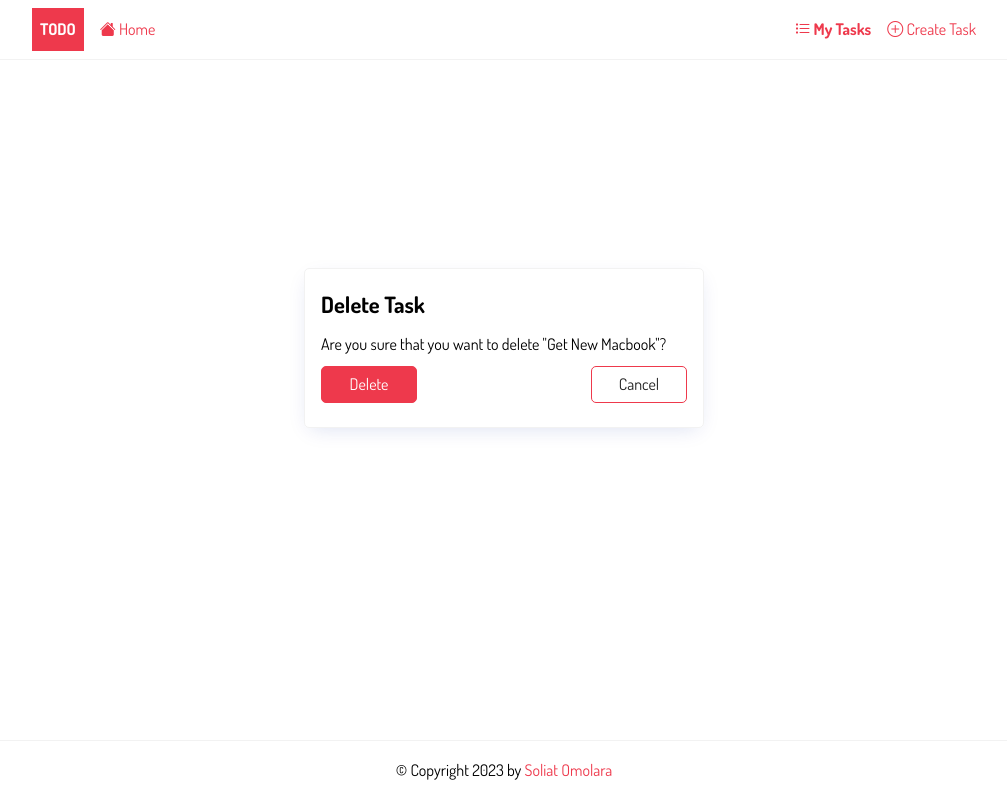
After one commit to SoliatOmolara/To-do-app-with-Django, a Django app: page /details/delete/1 in a window 1280 px wide. The commit adds this page. Shown: the whole page, without its empty margins (136-1143 px from the left). Run offline with Django 4.2, Linux system fonts and the light colour scheme; data comes from the database, SQL or seed files in the repository; both versions use the stored data as it was after the commit.

Commit message:
Added the Todo delete option

```diff
--- /dev/null
+++ b/Todo_project/todoapp/templates/todoapp/todo_confirm_delete.html
@@ -0,0 +1,16 @@
+{%extends 'todoapp/base.html'%}
+
+{%block content%}
+<div class="center">
+	<form method="post" class="card">
+		{% csrf_token %}
+		<h2>Delete Task</h2>
+		<p>Are you sure that you want to delete "{{task}}"?</p>
+		<p class="form-buttons">
+			<input type="submit" class="btn btn-primary" value="Delete">
+			<a href="{% url 'tasks'%}" class="btn btn-outline">Cancel</a>
+		</p>
+	</form>
+</div>
+
+{%endblock content%}
--- a/Todo_project/todoapp/templates/todoapp/todo_list.html
+++ b/Todo_project/todoapp/templates/todoapp/todo_list.html
@@ -9,7 +9,7 @@
 		{% for task in tasks %}
 			<li><li><a href="{% url 'details' task.id %}" class="{% if task.completed%}completed{%endif%}">{{ task.title }}</a>
 				 <div  class="task-controls">
-				 	<a href="#"><i class="bi bi-trash"></i> </a>
+					<a href="{%url 'delete' task.id %}"><i class="bi bi-trash"></i> </a>
                     <a href="{%url 'update' task.id %}"><i class="bi bi-pencil-square"></i></a>
 		         </div>
 		    </li>
--- a/Todo_project/todoapp/urls.py
+++ b/Todo_project/todoapp/urls.py
@@ -1,10 +1,11 @@
 from django.urls import path
-from .views import HomeView, TodoList, TodoDetail, TodoCreate, TodoUpdate
+from .views import HomeView, TodoList, TodoDetail, TodoCreate, TodoUpdate, TodoDelete
 
 urlpatterns = [
     path('', HomeView.as_view(), name='home'),
     path('tasks/', TodoList.as_view(),name='tasks'),
     path('details/<int:pk>/', TodoDetail.as_view(), name='details'),
     path('details/create/', TodoCreate.as_view(), name='create'),
-    path('details/update/<int:pk>', TodoUpdate.as_view(), name='update')
+    path('details/update/<int:pk>', TodoUpdate.as_view(), name='update'),
+    path('details/delete/<int:pk>', TodoDelete.as_view(), name='delete'),
 ]
--- a/Todo_project/todoapp/views.py
+++ b/Todo_project/todoapp/views.py
@@ -2,7 +2,7 @@ from django.shortcuts import render
 from django.views.generic import TemplateView
 from django.views.generic.list import ListView
 from django.views.generic.detail import DetailView
-from django.views.generic.edit import CreateView, UpdateView
+from django.views.generic.edit import CreateView, UpdateView, DeleteView
 from django.contrib import messages
 from django.urls import reverse_lazy
 from .models import Todo
@@ -39,3 +39,12 @@ class TodoUpdate(UpdateView):
         form.instance.user = self.request.user
         messages.success(self.request, "The task was updated successfully.")
         return super(TodoUpdate, self).form_valid(form)
+
+class TodoDelete(DeleteView):
+    model = Todo
+    context_object_name = 'task'
+    success_url = reverse_lazy('tasks')
+
+    def form_valid(self,form):
+        messages.success(self.request, "The task was deleted successfully.")
+        return super(TodoDelete, self).form_valid(form)
```
Also changed, not shown: Todo_project/db.sqlite3.
